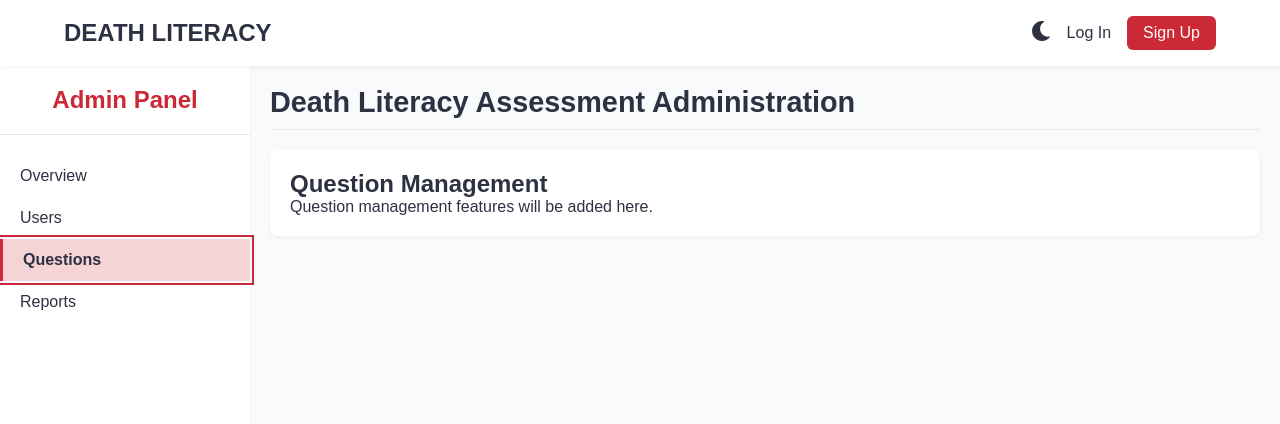
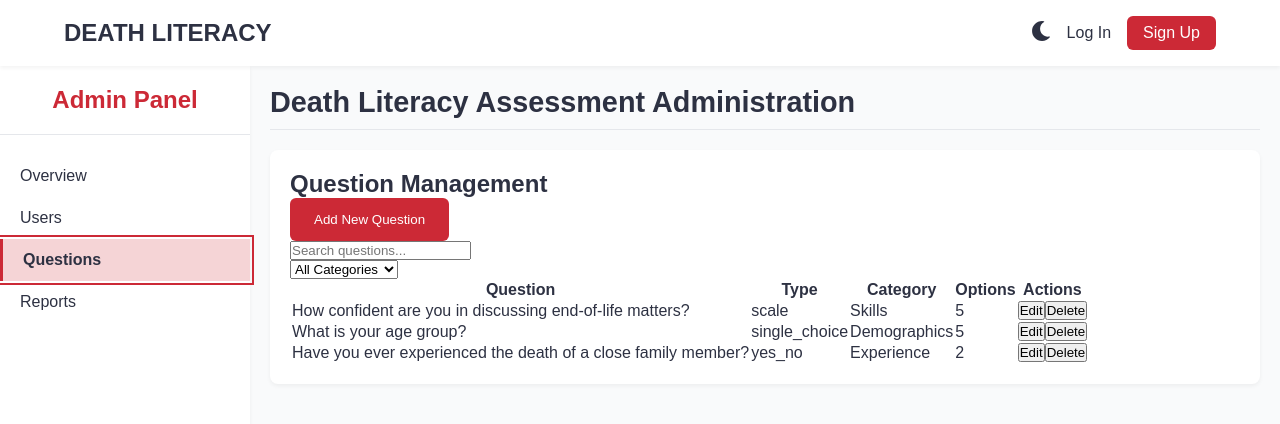
Before and after one commit to AnuraghSarkar/deathliteracy, a React (Create React App) app in the folder client/: page /admin in a window 1280 px wide. Both pictures are taken after a click on the button "Questions". Shown: the top 424 px of the page. Built offline with nearby package versions, Linux system fonts and the light colour scheme; what react-select-country-list would draw is missing.

Commit message:
question management tab

```diff
--- a/client/src/pages/AdminDashboard.js
+++ b/client/src/pages/AdminDashboard.js
@@ -1,28 +1,65 @@
-import React, { useState, useEffect } from 'react';
-import { useNavigate } from 'react-router-dom';
-import '../styles/AdminDashboard.css';
+import React, { useState, useEffect } from "react";
+import { useNavigate } from "react-router-dom";
+import "../styles/AdminDashboard.css";
 
 const AdminDashboard = () => {
   const navigate = useNavigate();
-  const [activeTab, setActiveTab] = useState('overview');
+  const [activeTab, setActiveTab] = useState("overview");
   const [stats, setStats] = useState({
     totalUsers: 125,
     totalAssessments: 98,
     averageScore: 72,
-    completionRate: 68
+    completionRate: 68,
   });
+
+  // Add state for questions management
+  const [questions, setQuestions] = useState([
+    {
+      id: 1,
+      text: "How confident are you in discussing end-of-life matters?",
+      type: "scale",
+      category: "Skills",
+      options: 5,
+    },
+    {
+      id: 2,
+      text: "What is your age group?",
+      type: "single_choice",
+      category: "Demographics",
+      options: 5,
+    },
+    {
+      id: 3,
+      text: "Have you ever experienced the death of a close family member?",
+      type: "yes_no",
+      category: "Experience",
+      options: 2,
+    },
+  ]);
+  const [searchTerm, setSearchTerm] = useState("");
+  const [selectedCategory, setSelectedCategory] = useState("all");
 
   useEffect(() => {
     // Check if user is authenticated
-    const token = localStorage.getItem('userInfo')
-      ? JSON.parse(localStorage.getItem('userInfo')).token
+    const token = localStorage.getItem("userInfo")
+      ? JSON.parse(localStorage.getItem("userInfo")).token
       : null;
 
     // Temporarily disable redirection for development
     // if (!token) {
-    //   navigate('/login');
+    // navigate('/login');
     // }
   }, [navigate]);
+
+  // Filter questions based on search term and category
+  const filteredQuestions = questions.filter((question) => {
+    const matchesSearch = question.text
+      .toLowerCase()
+      .includes(searchTerm.toLowerCase());
+    const matchesCategory =
+      selectedCategory === "all" || question.category === selectedCategory;
+    return matchesSearch && matchesCategory;
+  });
 
   return (
     <div className="admin-dashboard">
@@ -32,26 +69,32 @@ const AdminDashboard = () => {
         </div>
         <div className="sidebar-menu">
           <button
-            className={`sidebar-item ${activeTab === 'overview' ? 'active' : ''}`}
-            onClick={() => setActiveTab('overview')}
+            className={`sidebar-item ${
+              activeTab === "overview" ? "active" : ""
+            }`}
+            onClick={() => setActiveTab("overview")}
           >
             Overview
           </button>
           <button
-            className={`sidebar-item ${activeTab === 'users' ? 'active' : ''}`}
-            onClick={() => setActiveTab('users')}
+            className={`sidebar-item ${activeTab === "users" ? "active" : ""}`}
+            onClick={() => setActiveTab("users")}
           >
             Users
           </button>
           <button
-            className={`sidebar-item ${activeTab === 'questions' ? 'active' : ''}`}
-            onClick={() => setActiveTab('questions')}
+            className={`sidebar-item ${
+              activeTab === "questions" ? "active" : ""
+            }`}
+            onClick={() => setActiveTab("questions")}
           >
             Questions
           </button>
           <button
-            className={`sidebar-item ${activeTab === 'reports' ? 'active' : ''}`}
-            onClick={() => setActiveTab('reports')}
+            className={`sidebar-item ${
+              activeTab === "reports" ? "active" : ""
+            }`}
+            onClick={() => setActiveTab("reports")}
           >
             Reports
           </button>
@@ -62,7 +105,7 @@ const AdminDashboard = () => {
           <h1>Death Literacy Assessment Administration</h1>
         </div>
         <div className="content-body">
-          {activeTab === 'overview' && (
+          {activeTab === "overview" && (
             <div className="dashboard-overview">
               <h2>Dashboard Overview</h2>
 
@@ -93,36 +136,98 @@ const AdminDashboard = () => {
                 <div className="activity-list">
                   <div className="activity-item">
                     <span className="activity-time">Today, 10:45 AM</span>
-                    <span className="activity-description">New user registered: John Smith</span>
+                    <span className="activity-description">
+                      New user registered: John Smith
+                    </span>
                   </div>
                   <div className="activity-item">
                     <span className="activity-time">Yesterday, 3:20 PM</span>
-                    <span className="activity-description">Assessment completed by Sarah Johnson</span>
+                    <span className="activity-description">
+                      Assessment completed by Sarah Johnson
+                    </span>
                   </div>
                   <div className="activity-item">
                     <span className="activity-time">Yesterday, 11:15 AM</span>
-                    <span className="activity-description">Question bank updated by Admin</span>
+                    <span className="activity-description">
+                      Question bank updated by Admin
+                    </span>
                   </div>
                 </div>
               </div>
             </div>
           )}
 
-          {activeTab === 'users' && (
+          {activeTab === "users" && (
             <div>
               <h2>User Management</h2>
               <p>User management features will be added here.</p>
             </div>
           )}
 
-          {activeTab === 'questions' && (
-            <div>
-              <h2>Question Management</h2>
-              <p>Question management features will be added here.</p>
+          {activeTab === "questions" && (
+            <div className="questions-management">
+              <div className="section-header">
+                <h2>Question Management</h2>
+                <button className="btn-primary">Add New Question</button>
+              </div>
+
+              <div className="filter-controls">
+                <div className="search-box">
+                  <input
+                    type="text"
+                    placeholder="Search questions..."
+                    value={searchTerm}
+                    onChange={(e) => setSearchTerm(e.target.value)}
+                  />
+                </div>
+
+                <div className="filter-dropdown">
+                  <select
+                    value={selectedCategory}
+                    onChange={(e) => setSelectedCategory(e.target.value)}
+                  >
+                    <option value="all">All Categories</option>
+                    <option value="Demographics">Demographics</option>
+                    <option value="Experience">Experience</option>
+                    <option value="Skills">Skills</option>
+                    <option value="Knowledge">Knowledge</option>
+                  </select>
+                </div>
+              </div>
+
+              <div className="questions-table">
+                <table>
+                  <thead>
+                    <tr>
+                      <th>Question</th>
+                      <th>Type</th>
+                      <th>Category</th>
+                      <th>Options</th>
+                      <th>Actions</th>
+                    </tr>
+                  </thead>
+                  <tbody>
+                    {filteredQuestions.map((question) => (
+                      <tr key={question.id}>
+                        <td>{question.text}</td>
+                        <td>{question.type}</td>
+                        <td>{question.category}</td>
+                        <td>{question.options}</td>
+                        <td>
+                          <div className="action-buttons">
+                            <button className="btn-edit">Edit</button>
+                            <button className="btn-delete">Delete</button>
+                          </div>
+                        </td>
+                      </tr>
+                    ))}
+                  </tbody>
+                </table>
+              </div>
             </div>
           )}
 
-          {activeTab === 'reports' && (
+          {activeTab === "reports" && (
             <div>
               <h2>Reports</h2>
               <p>Report generation features will be added here.</p>
@@ -133,4 +238,5 @@ const AdminDashboard = () => {
     </div>
   );
 };
+
 export default AdminDashboard;
--- a/client/src/styles/AdminDashboard.css
+++ b/client/src/styles/AdminDashboard.css
@@ -163,3 +163,81 @@
   .activity-description {
     color: var(--text-dark);
   }
+  .admin-dashboard {
+    display: flex;
+    min-height: 100vh;
+    background-color: var(--background-pattern);
+   }
+
+   .sidebar {
+    width: 250px;
+    background-color: var(--card-bg);
+    box-shadow: var(--box-shadow);
+    display: flex;
+    flex-direction: column;
+    position: fixed;
+    height: 100vh;
+   }
+
+   .sidebar-header {
+    padding: 20px;
+    text-align: center;
+    border-bottom: 1px solid var(--border-color);
+   }
+
+   .sidebar-header h2 {
+    color: var(--primary);
+    margin: 0;
+   }
+
+   .sidebar-menu {
+    flex: 1;
+    padding: 20px 0;
+   }
+
+   .sidebar-item {
+    display: flex;
+    align-items: center;
+    padding: 12px 20px;
+    color: var(--text-dark);
+    background: none;
+    border: none;
+    width: 100%;
+    text-align: left;
+    cursor: pointer;
+    font-size: 1rem;
+    transition: background-color 0.3s;
+   }
+
+   .sidebar-item:hover {
+    background-color: rgba(204, 41, 54, 0.1);
+   }
+
+   .sidebar-item.active {
+    background-color: rgba(204, 41, 54, 0.2);
+    border-left: 3px solid var(--primary);
+    font-weight: 600;
+   }
+
+   .main-content {
+    flex: 1;
+    margin-left: 250px;
+    padding: 20px;
+   }
+
+   .content-header {
+    margin-bottom: 20px;
+    padding-bottom: 10px;
+    border-bottom: 1px solid var(--border-color);
+   }
+
+   .content-header h1 {
+    font-size: 1.8rem;
+    color: var(--text-dark);
+   }
+
+   .content-body {
+    background-color: var(--card-bg);
+    border-radius: 8px;
+    padding: 20px;
+    box-shadow: var(--box-shadow);}
```
